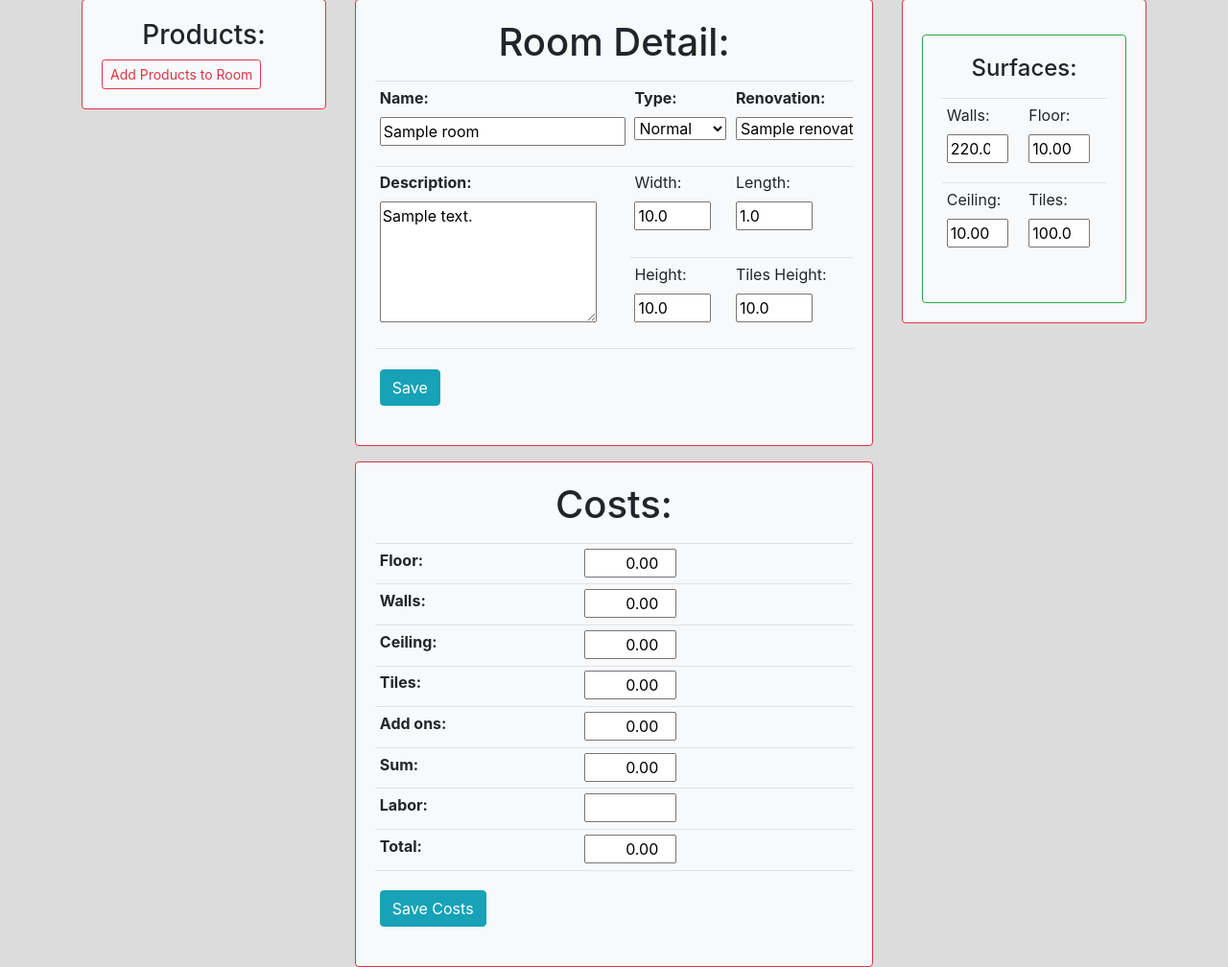
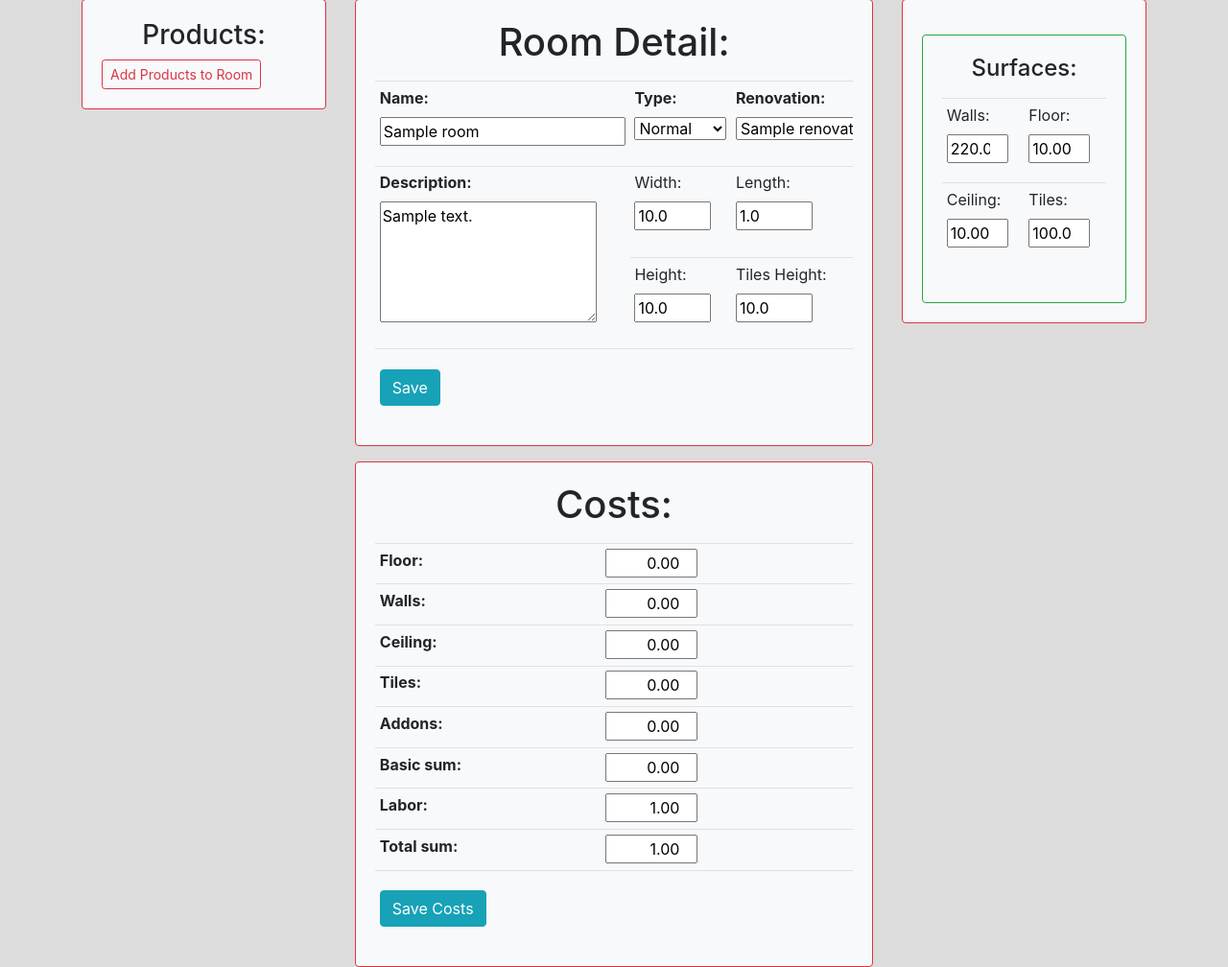
Before and after one commit to MarcinSzyc/andzy-calc, a Django app: page /main/rooms/update/1/ in a window 1280 px wide. Shown: the part 73-1081 px from the top of the page at 96% size. Run offline with Django 3.2, Linux system fonts and the light colour scheme; data comes from the database, SQL or seed files in the repository; tables that the repository leaves empty hold one stand-in row (values such as "Sample post"); some libraries are stand-ins or nearby versions.

Commit message:
cost and room handling fixed

```diff
--- a/renovations/forms.py
+++ b/renovations/forms.py
@@ -1,4 +1,4 @@
-from django.forms import ModelForm, Textarea, NumberInput
+from django.forms import ModelForm, Textarea, NumberInput, Select
 from renovations.models import Product, Room, Renovation, Cost
 
 
@@ -36,7 +36,14 @@ class NewRenovationForm(ModelForm):
 class NewCostForm(ModelForm):
     class Meta:
         model = Cost
-        widgets = {
-
+        widgets={
+            "floor": NumberInput(attrs={'class': 'floor-cost to-sum'}),
+            "walls": NumberInput(attrs={'class': 'walls-cost to-sum'}),
+            "ceiling": NumberInput(attrs={'class': 'ceiling-cost to-sum'}),
+            "tiles": NumberInput(attrs={'class': 'tiles-cost to-sum'}),
+            "addons": NumberInput(attrs={'class': 'addon-cost to-sum'}),
+            "basic_sum": NumberInput(attrs={'class': 'sum-cost to-total'}),
+            "labor": NumberInput(attrs={'class': 'labor-cost to-total'}),
+            "total_sum": NumberInput(attrs={'class': 'total-cost'})
         }
-        exclude = []
+        exclude = ['room']
--- a/renovations/views.py
+++ b/renovations/views.py
@@ -69,10 +69,12 @@ class RoomUpdate(View):
         room = Room.objects.get(pk=pk)
         new_room_form = NewRoomForm(instance=room)
         cost = Cost.objects.get(room_id=pk)
+        new_cost_form = NewCostForm(instance=cost)
         return render(request, self.template, locals())
 
-    def post(self, request):
-        filled_form = NewRoomForm(request.POST)
+    def post(self, request, pk):
+        room_instance = Room.objects.get(pk=pk)
+        filled_form = NewRoomForm(request.POST, instance=room_instance)
         if filled_form.is_valid():
             filled_form.save()
             messages.success(request, 'Room updated successfully!!!')
@@ -80,6 +82,7 @@ class RoomUpdate(View):
             error_list = [item for item in filled_form.errors.values()]
             messages.error(request, f'Upps, something went wrong!!! \n {error_list}')
         return redirect(self.request.META.get('HTTP_REFERER'))
+
     # model = Room
     # form_class = NewRoomForm
     # template_name = 'renovations/edit_room.html'
@@ -179,8 +182,11 @@ class CostUpdate(View):
         cost = Cost.objects.get(room_id=pk)
         return render(request, self.template, locals())
 
-    def post(self, request):
-        filled_form = NewCostForm(request.POST)
+    def post(self, request, pk):
+        cost_instance = Cost.objects.get(pk=pk)
+        filled_form = NewCostForm(request.POST, instance=cost_instance)
+        for item in request.POST:
+            print(item)
         if filled_form.is_valid():
             filled_form.save()
             messages.success(request, 'Cost updated successfully!!!')
--- a/templates/renovations/edit_room.html
+++ b/templates/renovations/edit_room.html
@@ -134,38 +134,7 @@
                             <tbody>
                                 <form action="{% url 'renovations:update-cost' pk=cost.id %}" method="POST">
                                     {% csrf_token %}
-                                <tr>
-                                    <td><strong><label for="floor-cost">Floor:</label></strong></td>
-                                    <td><input class="floor-cost to-sum" type="number"></td>
-                                </tr>
-                                <tr>
-                                    <td><strong><label for="walls-cost">Walls:</label></strong></td>
-                                    <td><input class="walls-cost to-sum" type="number"></td>
-                                </tr>
-                                <tr>
-                                    <td><strong><label for="ceiling-cost">Ceiling:</label></strong></td>
-                                    <td><input class="ceiling-cost to-sum" type="number"></td>
-                                </tr>
-                                <tr>
-                                    <td><strong><label for="tiles-cost">Tiles:</label></strong></td>
-                                    <td><input class="tiles-cost to-sum" type="number"></td>
-                                </tr>
-                                <tr>
-                                    <td><strong><label for="addon-cost">Add ons:</label></strong></td>
-                                    <td><input class="addon-cost to-sum" type="number"></td>
-                                </tr>
-                                <tr>
-                                    <td><strong><label for="sum-cost">Sum:</label></strong></td>
-                                    <td><input class="sum-cost to-total" type="number"></td>
-                                </tr>
-                                <tr>
-                                    <td><strong><label for="labor-cost">Labor:</label></strong></td>
-                                    <td><input class="labor-cost to-total" type="number"></td>
-                                </tr>
-                                <tr>
-                                    <td><strong><label for="total-cost">Total:</label></strong></td>
-                                    <td><input class="total-cost" type="number"></td>
-                                </tr>
+                                    {{ new_cost_form }}
                                     <tr>
                                         <td colspan="3">
                                             <button type="submit" class="btn btn-info mt-3">Save Costs</button>
@@ -297,19 +266,25 @@
                 var sum_cost_field = $(".sum-cost");
                 var labor_cost_field = $(".labor-cost");
                 var total_cost_field = $(".total-cost");
+                var db_cost ={{ cost.labor }};
+                var labor_cost_value = 0;
 
-                floor_cost_field.val((floor_cost() * $(".room-floor-surface").val()).toFixed(2));
+                floor_cost_field.attr('value', (floor_cost() * parseFloat($(".room-floor-surface").val())).toFixed(2));
                 var clear_walls_surface = $(".room-walls-surface").val() - $(".room-tiles-height-surface").val();
-                walls_cost_field.val((paint_cost() * clear_walls_surface).toFixed(2));
-                ceiling_cost_field.val((paint_cost() * $(".room-ceiling-surface").val()).toFixed(2));
-                tiles_cost_field.val((tiles_cost() * $(".room-tiles-height-surface").val()).toFixed(2));
-                addon_cost_field.val(other_cost().toFixed(2));
-                sum_cost_field.val(sum_cost().toFixed(2));
+                walls_cost_field.attr('value', (paint_cost() * clear_walls_surface).toFixed(2));
+                ceiling_cost_field.attr('value', (paint_cost() * $(".room-ceiling-surface").val()).toFixed(2));
+                tiles_cost_field.attr('value', (tiles_cost() * $(".room-tiles-height-surface").val()).toFixed(2));
+                addon_cost_field.attr('value', other_cost().toFixed(2));
+                sum_cost_field.attr('value', sum_cost().toFixed(2));
+                labor_cost_field.attr('value', db_cost.toFixed(2));
                 labor_cost_field.blur(function () {
-                    var update_value = Number(total_cost_field.val())+Number(labor_cost_field.val());
-                    total_cost_field.val(update_value.toFixed(2))
+                    if (labor_cost_field.val() != labor_cost_value) {
+                        var update_value = Number(total_cost_field.val()) + Number(labor_cost_field.val());
+                        total_cost_field.attr('value', update_value.toFixed(2))
+                        labor_cost_value = labor_cost_field.val()
+                    }
                 });
-                total_cost_field.val(total_cost().toFixed(2));
+                total_cost_field.attr('value', total_cost().toFixed(2));
             }
 
             surface_fill();
```
Also changed, not shown: renovations/migrations/0010_cost.py (added), renovations/migrations/0011_auto_20190611_0807.py (added). Lines whose indentation alone changed are shown as unchanged.
